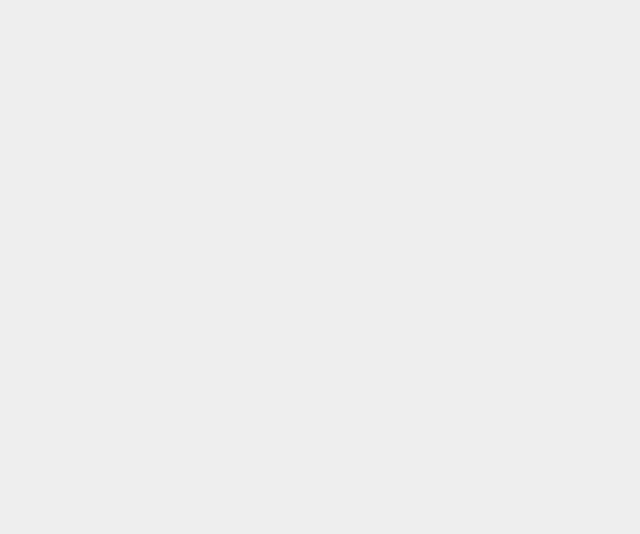
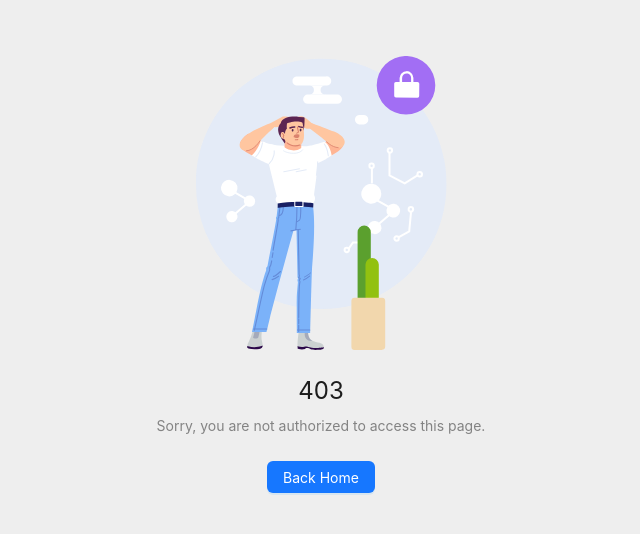
Before and after one commit to circletop/React, a React (Vite) app: page /home in a window 1280 px wide. Before the commit this address had no page. Shown: the top 534 px of the page, without its empty margins (319-959 px from the left). Built offline with nearby package versions, Linux system fonts and the light colour scheme.

Commit message:
404 配置

```diff
--- a/src/components/MainMenu/index.tsx
+++ b/src/components/MainMenu/index.tsx
@@ -52,7 +52,15 @@ const MainMenu: React.FC = () => {
   const menuClick = (e: {key: string})=> {
     navigateTo(e.key)
   }
-  return <Menu onOpenChange={handleOpenChange} openKeys={openKeys} theme="dark" defaultSelectedKeys={['/page1']} mode="inline" items={items}  onClick={menuClick}/>
+  return (<>
+  <Menu
+  onOpenChange={handleOpenChange}
+  openKeys={openKeys} theme="dark"
+  defaultSelectedKeys={['/page1']}
+  mode="inline"
+  items={items}
+  onClick={menuClick}/>
+  </>)
 }
 
 export default MainMenu
--- a/src/router/index.tsx
+++ b/src/router/index.tsx
@@ -4,6 +4,7 @@ import Home from "@/views/Home"
 import {Navigate } from "react-router-dom";
 import { About, Page1, Page2, User } from "./lazyRoutes";
 import React from "react";
+import NotFound from "@/views/NotFound"
 
 // 懒加载loading处理
 const withLoadingComponent = (comp: JSX.Element) =>
@@ -24,6 +25,10 @@ const router = [{
     path: 'page2',
     element: withLoadingComponent(<Page2></Page2>)
   }]
+},
+{
+  path: "*",
+  element: <NotFound />
 }
 // , {
 //   path: "/about",
--- /dev/null
+++ b/src/views/NotFound.tsx
@@ -0,0 +1,18 @@
+import { Button, Result } from 'antd';
+import React from 'react';
+import { useNavigate } from 'react-router-dom';
+
+const View: React.FC = () => {
+  const navigateTo = useNavigate()
+  const backHome = ()=> {
+    navigateTo("/")
+  }
+  return <Result
+    status="403"
+    title="403"
+    subTitle="Sorry, you are not authorized to access this page."
+    extra={<Button type="primary" onClick={backHome}>Back Home</Button>}
+  />
+};
+
+export default View;
```
